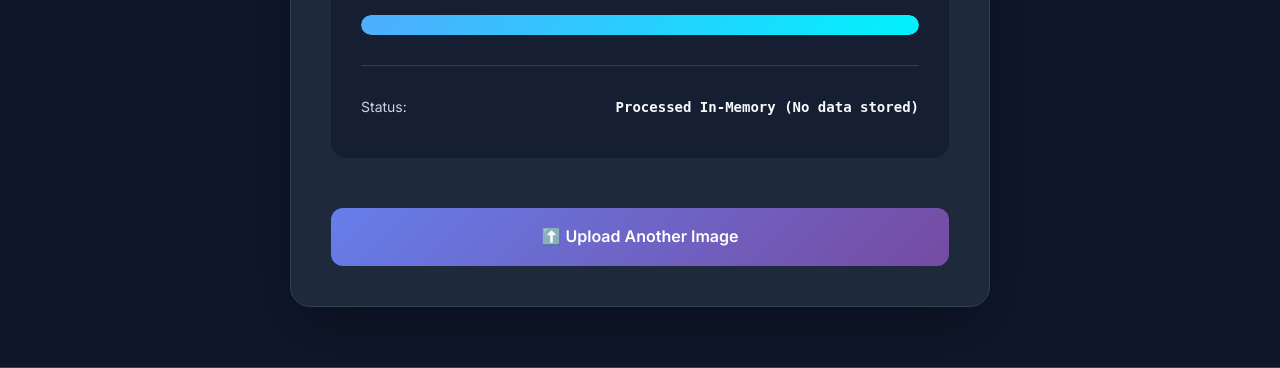
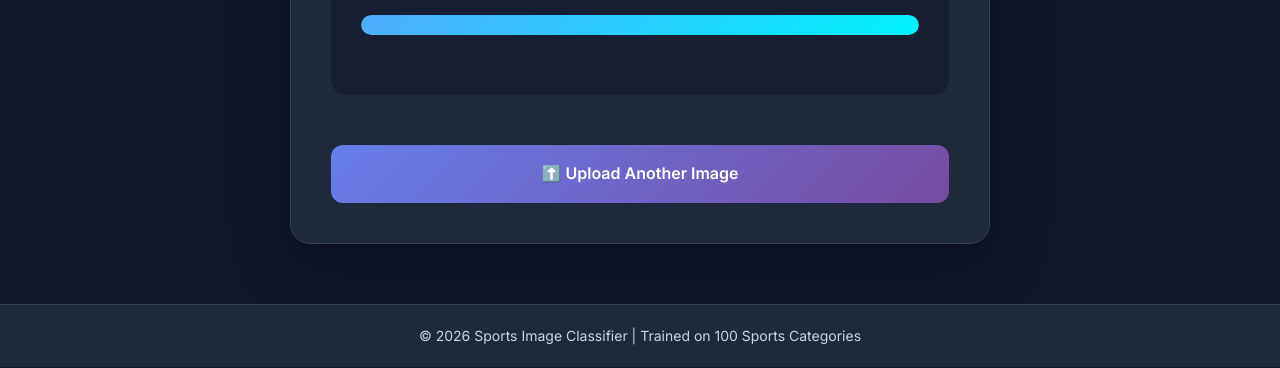
Before and after one commit to PUGALARASANL2004/AI-SPORTS-IMAGE-CLASSIFICATION, a Django app: template classifier/templates/classifier/result.html in a window 1280 px wide. Shown: the part 441-809 px from the top of the page. Run offline with Django 4.2, Linux system fonts and the light colour scheme; the template is opened without the code that fills it, so the values that code supplies are empty.

Commit message:
UI: Remove 'Processed In-Memory' status message from result page

```diff
--- a/classifier/templates/classifier/result.html
+++ b/classifier/templates/classifier/result.html
@@ -30,12 +30,7 @@
                 </div>
             </div>
 
-            <div class="prediction-details">
-                <div class="detail-item">
-                    <span class="detail-label">Status:</span>
-                    <span class="detail-value">Processed In-Memory (No data stored)</span>
-                </div>
-            </div>
+
         </div>
 
         <div class="action-buttons">
```
